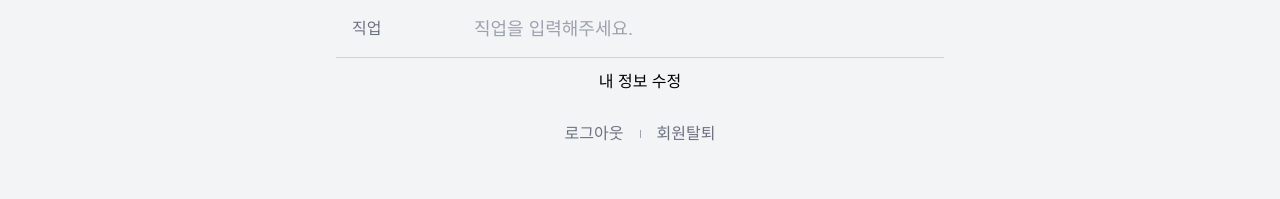
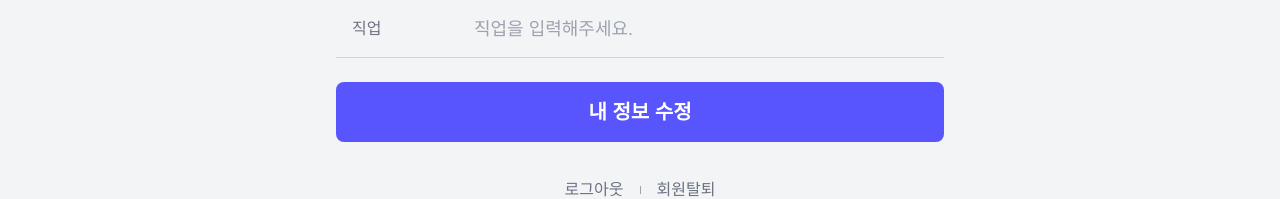
Before and after one commit to eunjin0212/wato-three2, a React (Vite) app: page /myinfo in a window 1280 px wide. Shown: the part 499-698 px from the top of the page. Built offline with nearby package versions, Linux system fonts and the light colour scheme; no server answers; a web font is replaced by a local one.

Commit message:
🎨 코드 정리

```diff
--- a/src/routes/Myinfo.jsx
+++ b/src/routes/Myinfo.jsx
@@ -216,7 +216,12 @@ const Myinfo = () => {
               onBlur={onBlur}
             />
           ))}
-          <button type='submit'>내 정보 수정</button>
+          <button
+            type='submit'
+            className='w-full text-white bg-primary hover:bg-blue-800 font-bold rounded-lg text-xl px-5 py-4 mt-3 mb-2 dark:bg-blue-600 dark:hover:bg-blue-700 focus:outline-none'
+          >
+            내 정보 수정
+          </button>
         </form>
         <div className='flex flex-row text-center items-center justify-center'>
           <button
--- a/src/routes/Push.jsx
+++ b/src/routes/Push.jsx
@@ -101,16 +101,16 @@ const Push = () => {
   ];
 
   return (
-    <div className='flex flex-col lg:flex-row bg-gray-100 min-h-screen'>
-      <div className='flex-1'>
+    <main className='flex flex-col lg:flex-row bg-gray-100 min-h-screen'>
+      <section className='flex-1'>
         <Topbar title='알림 설정' />
         <div className='flex flex-col max-w-3xl mx-auto px-5 py-10 lg:px-8'>
           {documents.map((doc, index) => (
             <Item key={index} {...doc} />
           ))}
         </div>
-      </div>
-    </div>
+      </section>
+    </main>
   );
 }
 
```
